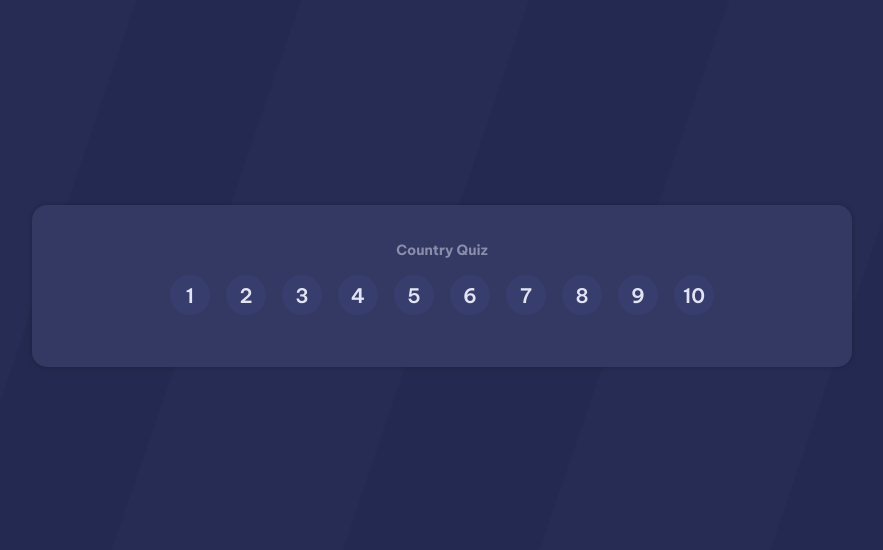
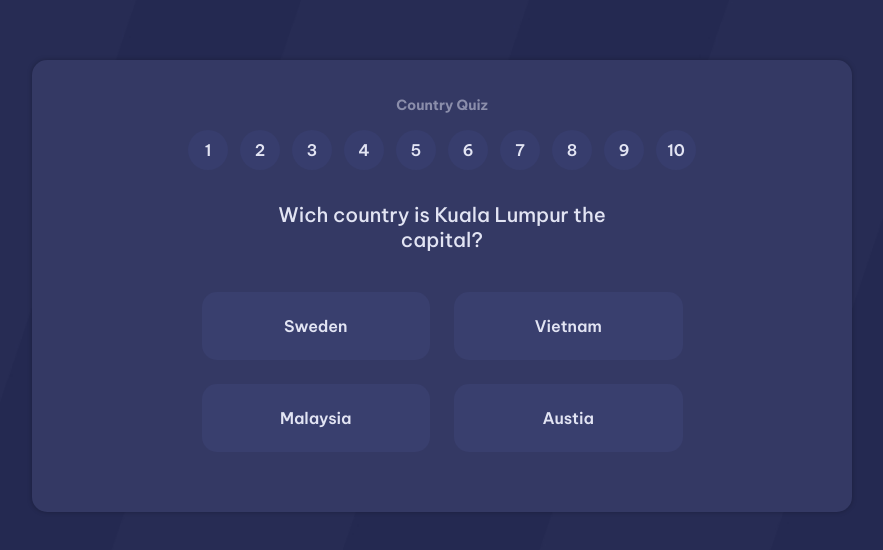
Before and after one commit to JuanPDN/Country-Quiz, an Angular app: page / in a window 1280 px wide. Shown: the part 114-664 px from the top of the page, without its empty margins (198-1081 px from the left). Built offline with nearby package versions, Linux system fonts and the light colour scheme.

Commit message:
design page game

```diff
--- a/src/app/app.component.css
+++ b/src/app/app.component.css
@@ -1,11 +1,11 @@
 .container {
     display: flex;
+    min-height: 100vh;
+    min-width: 100vw;
     flex-direction: column;
-    width: 100%;
     justify-content: center;
     align-items: center;
-    height: 100vh;
-    padding: 36px;
+    padding: 32px;
 }
 
 .card {
--- a/src/app/app.component.html
+++ b/src/app/app.component.html
@@ -2,5 +2,6 @@
     <div class="card">
         <h1>Country Quiz</h1>
         <app-navbar />
+        <app-game />
     </div>
 </div>
--- a/src/app/app.component.ts
+++ b/src/app/app.component.ts
@@ -1,11 +1,12 @@
 import { Component } from '@angular/core';
 import { RouterOutlet } from '@angular/router';
 import { NavbarComponent } from './navbar/navbar.component';
+import { GameComponent } from './game/game.component';
 
 @Component({
   selector: 'app-root',
   standalone: true,
-  imports: [RouterOutlet, NavbarComponent],
+  imports: [RouterOutlet, NavbarComponent, GameComponent],
   templateUrl: './app.component.html',
   styleUrl: './app.component.css'
 })
--- /dev/null
+++ b/src/app/game/game.component.css
@@ -0,0 +1,45 @@
+section {
+    display: flex;
+    flex-direction: column;
+    align-items: center;
+    color: var(--color-E2E4F3);
+}
+
+.question {
+    max-width: 340px;
+    margin: 16px 0px;
+    font-size: 20px;
+    font-weight: 500;
+    color: var(--color-E2E4F3);
+}
+
+.button {
+    font-size: 16px;
+    font-weight: 600;
+    background-color: rgb(57, 63, 110);
+    padding: 24px 0px;
+    border-radius: 15px;
+    cursor: pointer;
+}
+
+.options {
+    display: grid;
+    grid-template-columns: 1fr;
+    gap: 24px;
+    max-width: 505px;
+    width: 100%;
+    justify-content: center;
+    margin: 24px 0px;
+}
+
+@media screen and (min-width: 640px) {
+    .options {
+        grid-template-columns: repeat(2, 1fr);
+    }
+}
+
+@media screen and (min-width: 1024px) {
+    .options {
+        padding: 0px 12px;
+    }
+}
--- /dev/null
+++ b/src/app/game/game.component.html
@@ -0,0 +1,9 @@
+<section>
+    <p class="question">Wich country is Kuala Lumpur the capital?</p>
+    <div class="options">
+        <p class="button">Sweden</p>
+        <p class="button">Vietnam</p>
+        <p class="button">Malaysia</p>
+        <p class="button">Austia</p>
+    </div>
+</section>
--- a/src/app/navbar/navbar.component.css
+++ b/src/app/navbar/navbar.component.css
@@ -4,8 +4,14 @@ ul{
     flex-wrap: wrap;
     justify-content: center;
     margin: 16px 0px;
-    gap: 16px;
+    gap: 12px;
 }
+@media screen and (min-width: 640px) {
+    ul{
+        margin: 16px 68px;
+    }
+}
+
 li{
     height: 40px;
     width: 40px;
@@ -14,7 +20,7 @@ li{
     justify-content: center;
     list-style-type: none;
     font-weight: 600;
-    font-size: 20px;
+    font-size: 16px;
     border-radius: 50%;
     color: var(--color-E2E4F3);
     background-color: rgba(55, 61, 109);
```
Also changed, not shown: src/app/game/game.component.ts (added, +12 -0 lines), 1 other file (tests, documents, lock files or other folders).
